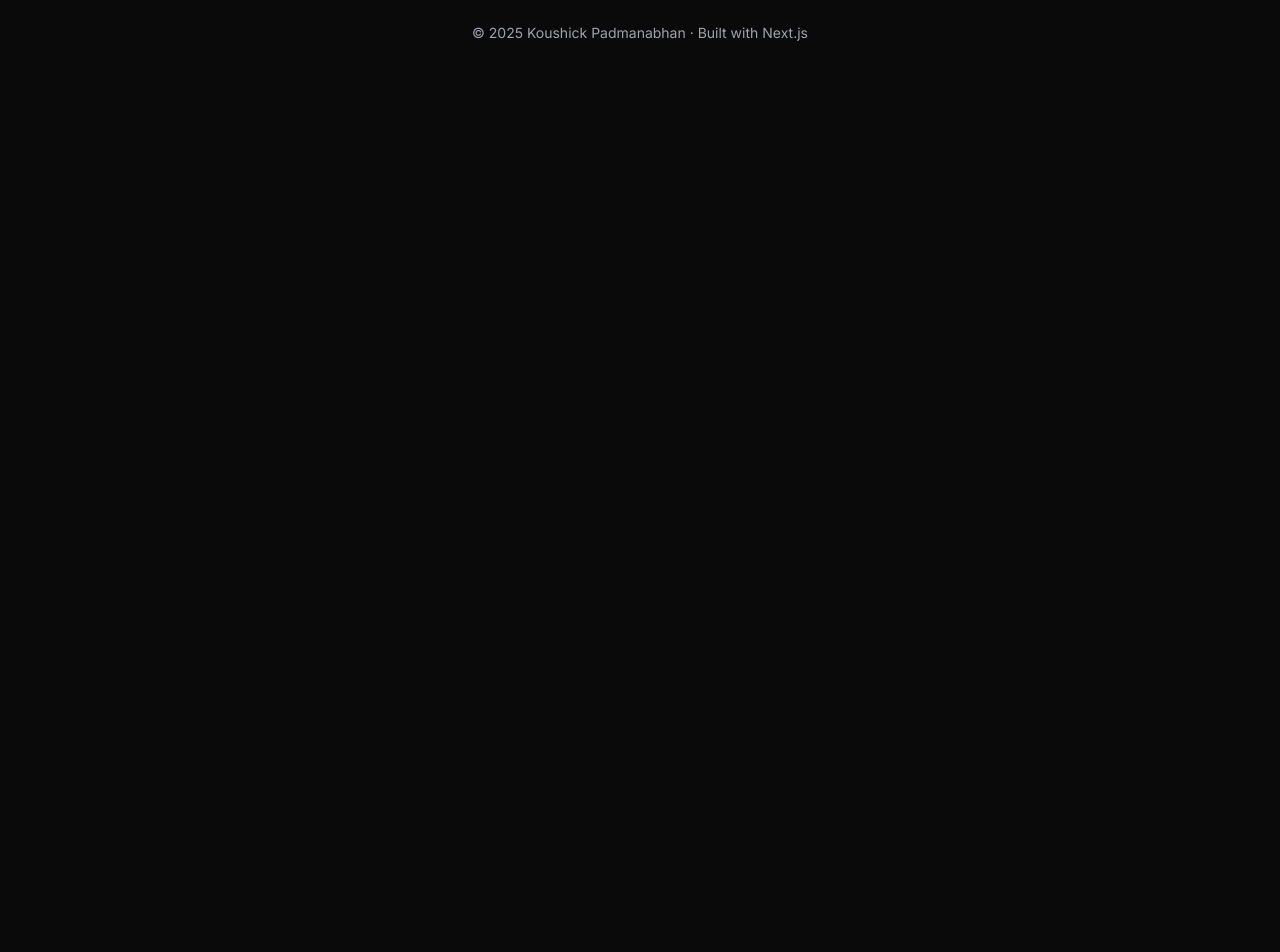
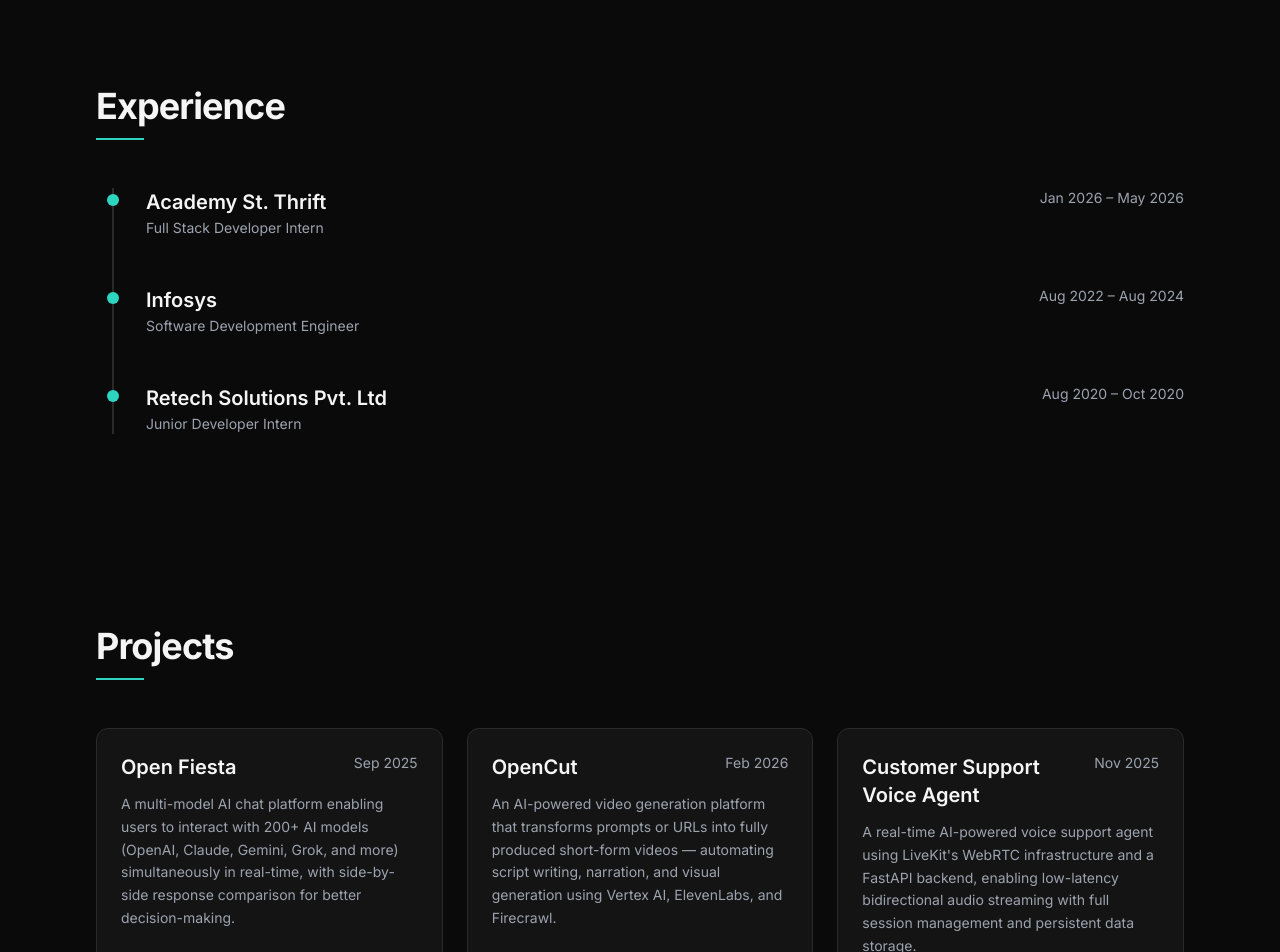
Before and after one commit to koushick01/portfolio, a Next.js app: page / in a window 1280 px wide. Shown: the part 1260-2212 px from the top of the page. Before the commit the page ends 1335 px from the top, so only its background shows below. Built offline with nearby package versions, Linux system fonts and the light colour scheme.

Commit message:
feat: add Experience timeline and Projects grid

```diff
--- a/src/app/page.tsx
+++ b/src/app/page.tsx
@@ -2,6 +2,8 @@
 import Footer from '@/components/layout/Footer'
 import Hero from '@/components/sections/Hero'
 import About from '@/components/sections/About'
+import Experience from '@/components/sections/Experience'
+import Projects from '@/components/sections/Projects'
 import FadeInSection from '@/components/ui/FadeInSection'
 
 export default function Home() {
@@ -11,7 +13,9 @@
       <main>
         <Hero />
         <FadeInSection><About /></FadeInSection>
-        {/* Experience, Projects, Skills, Contact — added in next phases */}
+        <FadeInSection><Experience /></FadeInSection>
+        <FadeInSection><Projects /></FadeInSection>
+        {/* Skills, Contact — added in next phase */}
       </main>
       <Footer />
     </>
--- /dev/null
+++ b/src/components/sections/Experience.tsx
@@ -0,0 +1,31 @@
+import SectionHeader from '@/components/ui/SectionHeader'
+import { experiences } from '@/data/experience'
+
+export default function Experience() {
+  return (
+    <section id="experience" className="py-24 px-4">
+      <div className="max-w-6xl mx-auto px-4 sm:px-6 lg:px-8">
+        <SectionHeader title="Experience" />
+
+        <div className="relative border-l-2 border-border-custom ml-4">
+          {experiences.map((exp) => (
+            <div key={exp.id} className="relative pl-8 pb-12 last:pb-0">
+              {/* Timeline dot */}
+              <span className="absolute -left-[7px] top-1.5 w-3 h-3 bg-accent rounded-full" />
+
+              <div className="flex flex-col sm:flex-row sm:items-start sm:justify-between gap-1">
+                <div>
+                  <h3 className="text-xl font-semibold text-text-primary">{exp.company}</h3>
+                  <p className="text-sm text-muted mt-0.5">{exp.role}</p>
+                </div>
+                <p className="text-sm text-muted sm:text-right shrink-0">
+                  {exp.startDate} – {exp.endDate}
+                </p>
+              </div>
+            </div>
+          ))}
+        </div>
+      </div>
+    </section>
+  )
+}
--- /dev/null
+++ b/src/components/sections/Projects.tsx
@@ -0,0 +1,19 @@
+import SectionHeader from '@/components/ui/SectionHeader'
+import ProjectCard from '@/components/ui/ProjectCard'
+import { projects } from '@/data/projects'
+
+export default function Projects() {
+  return (
+    <section id="projects" className="py-24 px-4">
+      <div className="max-w-6xl mx-auto px-4 sm:px-6 lg:px-8">
+        <SectionHeader title="Projects" />
+
+        <div className="grid grid-cols-1 md:grid-cols-2 lg:grid-cols-3 gap-6">
+          {projects.map((project) => (
+            <ProjectCard key={project.id} project={project} />
+          ))}
+        </div>
+      </div>
+    </section>
+  )
+}
```
